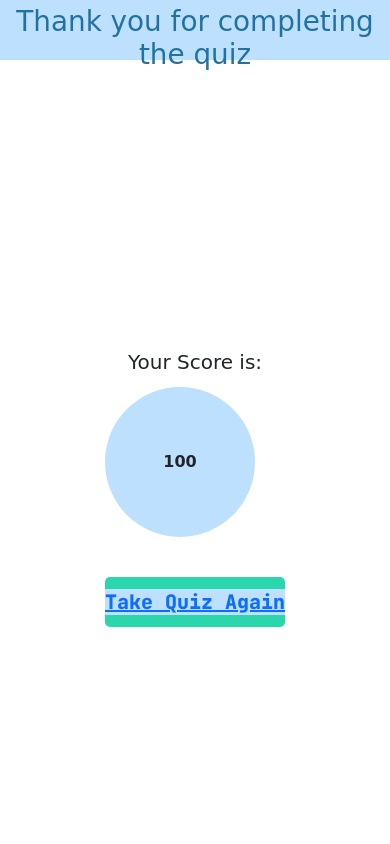
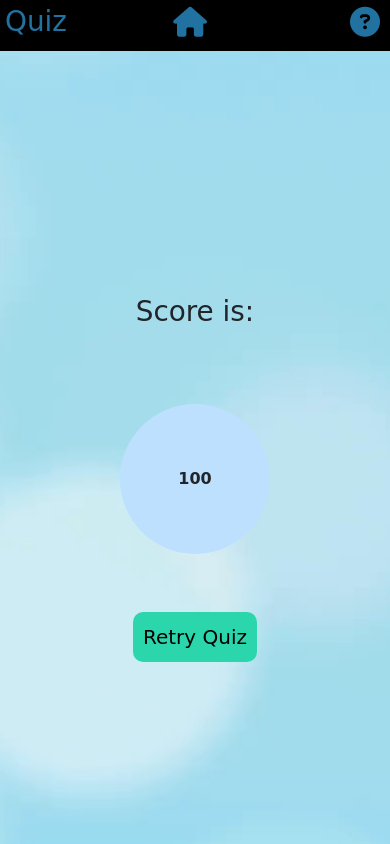
Before and after one commit to sahilbanait/LP_ProjectTwo, a plain HTML site: page end.html in a window 390 px wide. Shown: the top 844 px of the page. Drawn offline with nearby package versions, Linux system fonts and the light colour scheme; a web font is replaced by a local one.

Commit message:
media queries

```diff
--- a/assets/static/styles/end.css
+++ b/assets/static/styles/end.css
@@ -6,8 +6,6 @@
 }
 
 html, body {
-
-    overflow: hidden;
     width: 100%;
     justify-content: space-around;
     box-sizing: border-box;
@@ -54,17 +52,12 @@ nav h1 {
     list-style-type: none;
 
 }
-
-#score-section {
-
-}
-
 #score-container {
     height: 150px;
     display: flex;
     width: 150px;
     align-self: center;
-    padding: 10px;
+    padding: 20px;
     background-color: var(--uranian-blue);
     border-radius: 180px;
     animation: heroImage 5s infinite;
@@ -77,21 +70,44 @@ nav h1 {
 
 #score-text {
     font-size: 20px;
+    padding: 20px;
+}
+#score-wrapper{
+    display: inline-flex;
+    width: 100%;
+    text-align: center;
+    gap: 3rem;
+    flex-direction: column;
+    align-content: center;
+    justify-content: center;
+    align-items: stretch;
+}
+#button-container{
+    height: 70px;
+    text-align: center;
+    padding: 20px;
+    display: flex;
+    flex-direction: column;
+    flex-wrap: wrap;
+    align-content: center;
+    justify-content: center;
+}
+#retry-quiz-btn {
+    color: black;
+    background-color: #2BD6AD;
+    height:fit-content;
     padding: 10px;
+    text-decoration: none;
+    font-size: 20px;
+    border-radius: 10px;
+
+
 }
 
-#retry-btn-container {
-    text-align: center;
-    margin-top: 40px;
-    height: 50px;
-    width: 100%;
-    display: inline-flex;
-    background-color: #2BD6AD;
-    flex-direction: row;
-    align-content: space-around;
-    align-items: center;
-    justify-content: space-around;
-    border-radius: 5px;
+#retry-quiz-btn:hover{
+    transform: scale(1.02);
+    color: white;
+
 }
 
 #retry-btn-container
@@ -101,20 +117,18 @@ ol, ul {
 
 }
 
-#retry-quiz-btn {
+
+footer {
+    padding: 35px;
+    background-color: var(--uranian-blue);
+    display: flex;
+    justify-content: center;
+    align-items: center;
     width: 100%;
-    height: 40px;
-    margin-top: 20px;
-    background-color: var(--uranian-blue);
-    font-size: 20px;
-    font-family: "JetBrains Mono ExtraBold", "JetBrains Mono", monospace;
-}
-
-#retry-quiz-btn:hover {
-    transition: ease-in 0.2s;
-    background-color: var(--star-command-blue);
-    color: grey;
-    cursor: pointer;
+    color: var(--star-command-blue);
+    height: 100%;
+    flex-direction: column;
+    position: sticky;
 }
 
 @media screen and (max-width: 568px) {
--- a/assets/static/styles/stylesheet.css
+++ b/assets/static/styles/stylesheet.css
@@ -32,8 +32,6 @@
 }
 
 html, body {
-
-
     width: 100%;
     justify-content: space-around;
     box-sizing: border-box;
@@ -282,7 +280,6 @@ nav ul a:hover {
 .option:hover {
     cursor: pointer;
     color: whitesmoke;
-
     transform: scale(1.02);
 
 }
@@ -318,12 +315,13 @@ footer {
     background-color: var(--uranian-blue);
     display: flex;
     justify-content: center;
+
     align-items: center;
     width: 100%;
     color: var(--star-command-blue);
     height: 100%;
     flex-direction: column;
-    position: sticky;
+
 }
 
 #media-container ul {
@@ -339,6 +337,7 @@ footer {
     font-size: 32px;
     color: var(--dark-cornflower-blue);
     transition: 0.2s ease-in-out;
+    cursor: pointer;
 }
 
 .background {
@@ -375,7 +374,6 @@ footer {
         list-style-type: none;
         display: flex;
         flex-flow: row;
-
         gap: 1.5rem;
         font-size: 30px;
     }
@@ -391,5 +389,8 @@ footer {
     #timeAndScore {
         font-size: 10px;
     }
+    footer{
+        position: sticky;
+    }
 
 }
--- a/end.html
+++ b/end.html
@@ -6,7 +6,7 @@
     <link crossorigin="anonymous" href="https://cdn.jsdelivr.net/npm/bootstrap@5.2.0-beta1/dist/css/bootstrap.min.css"
           integrity="sha384-0evHe/X+R7YkIZDRvuzKMRqM+OrBnVFBL6DOitfPri4tjfHxaWutUpFmBp4vmVor" rel="stylesheet">
     <script crossorigin="anonymous" src="https://kit.fontawesome.com/aca40d7959.js"></script>
-    <link href="https://use.typekit.net/dxw4jre.css" rel="stylesheet">
+
     <link href="https://fonts.googleapis.com" rel="preconnect">
     <link crossorigin href="https://fonts.gstatic.com" rel="preconnect">
     <link href="https://fonts.googleapis.com/css2?family=JetBrains+Mono:wght@800&display=swap" rel="stylesheet">
@@ -16,30 +16,36 @@
     <link crossorigin href="https://fonts.gstatic.com" rel="preconnect">
 </head>
 <body>
-<div id="end-nav-container">
-    <nav>
-        <h1>
-            Thank you for completing the quiz
-        </h1>
+
+<div class="background">
+
+    <!-- navbar -->
+    <nav role="navigation">
+        <div id="nav-items-container">
+            <ul>
+                <li id="navItem-one"><a href="index.html"><h1>Quiz</h1></a></li>
+                <li id="navItem-two"><a href="#homepage-section"><i class="fa-solid fa-house"></i></a></li>
+                <li id="navItem-three"><a href="#"><i class="fa-solid fa-circle-question"></i></a></li>
+            </ul>
+        </div>
+
     </nav>
-</div>
+
     <main>
         <section id="score-section">
-        <div>
+            <div id="score-wrapper">
                 <div id="score-text">
-                Your Score is:
+                    <h1>Score is:</h1>
                 </div>
                 <div id="score-container">
                     <div id="score"><b>100</b></div>
                 </div>
-            <div id="retry-btn-container">
-                <div>
-                    <ul>
-                        <li><a href="" id="retry-quiz-btn">Take Quiz Again</a></li>
-                    </ul>
+                <div id="button-container">
+                    <a href="homepage.html" id="retry-quiz-btn">Retry Quiz</a>
                 </div>
 
-            </div>
+
+
             </div>
         </section>
     </main>
@@ -58,5 +64,6 @@
 
     </footer>
     <script src="assets/static/scripts/index.js"></script>
+</div>
 </body>
 </html>
```
Lines whose indentation alone changed are shown as unchanged.
